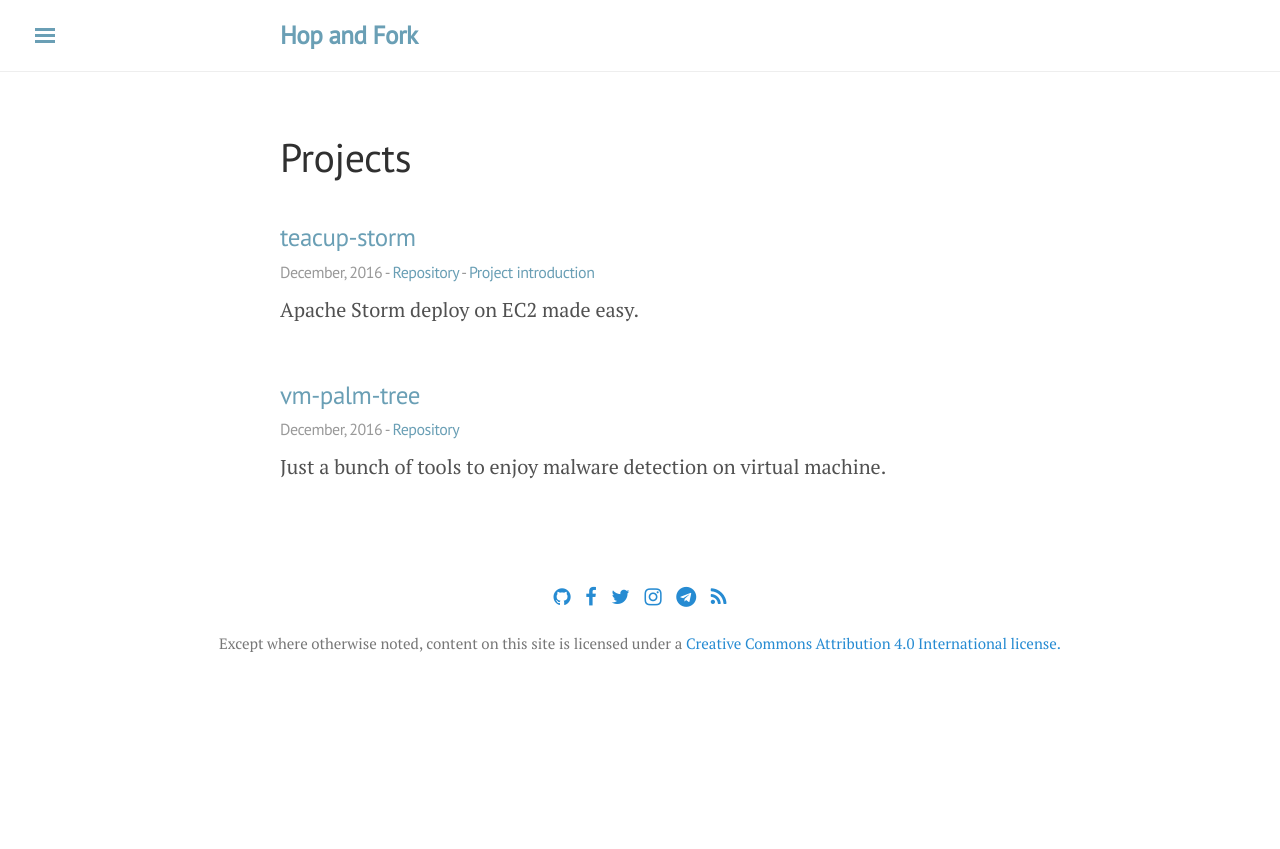
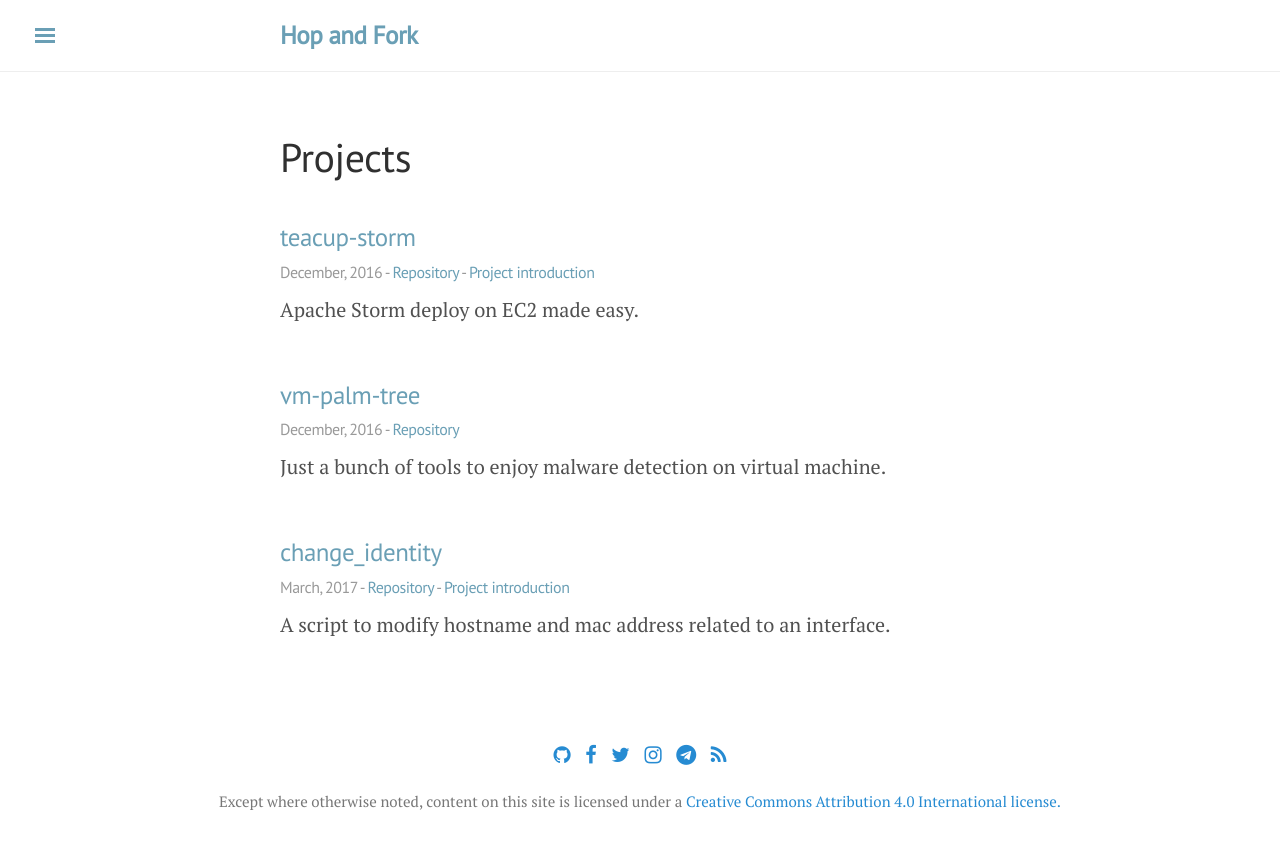
Before and after one commit to hopandfork/hopandfork.github.io, a Jekyll site: the page built from projects.html, in a window 1280 px wide. Shown: the top 849 px of the page. Built offline with Jekyll 4.4.1, drawn with Linux system fonts in a browser that asks for light colours; nearby versions of some CDN libraries; comment, search, counter and statistics services are not loaded.

Commit message:
Adds change_identity in the project page
Signed-off-by: LucaF89 <luca.fulgieri@gmail.com>

```diff
--- a/_data/projects.yml
+++ b/_data/projects.yml
@@ -11,3 +11,10 @@ vm-palm-tree:
     started: "December, 2016"
     description: 'Just a bunch of tools to enjoy malware detection on virtual machine.'
     postUrl: ''
+
+change_identity:
+    title: "change_identity"
+    github: https://github.com/hopandfork/change_identity
+    started: "March, 2017"
+    description: 'A script to modify hostname and mac address related to an interface.'
+    postUrl: '/2017/03/01/change-identity.html'
```
